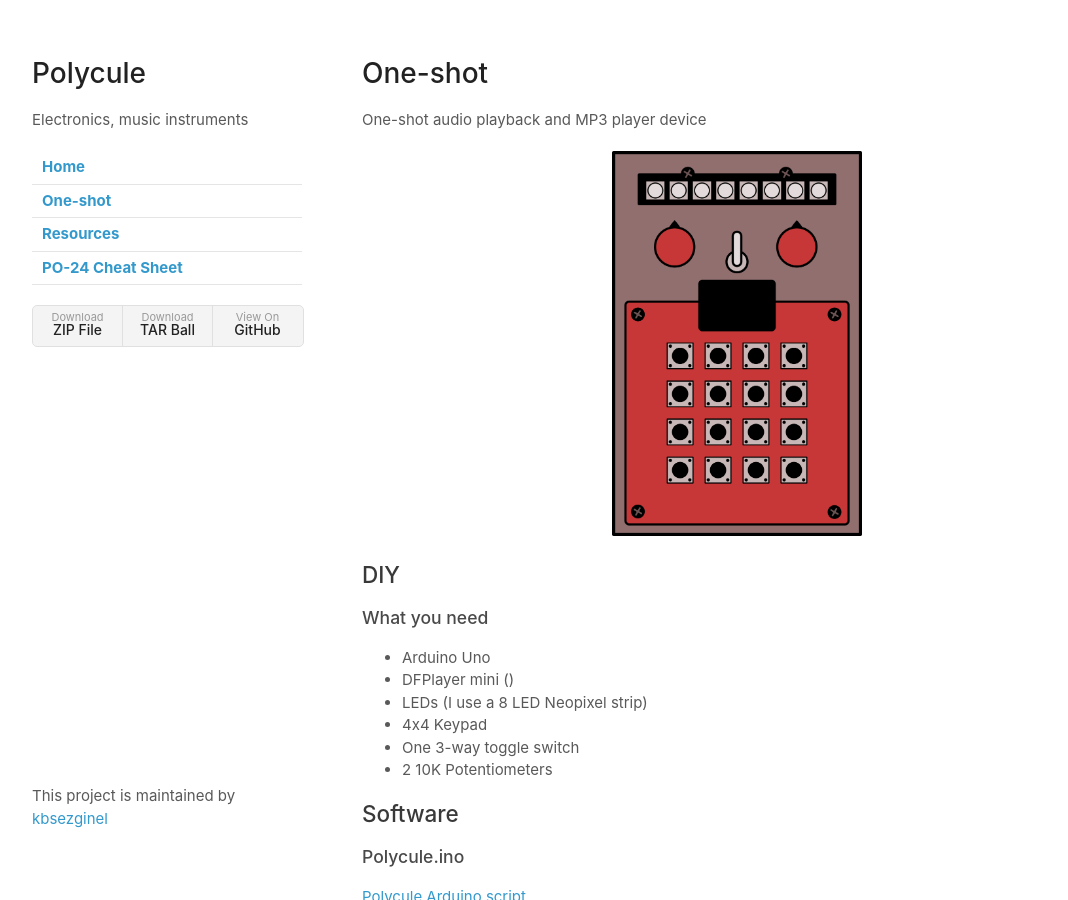
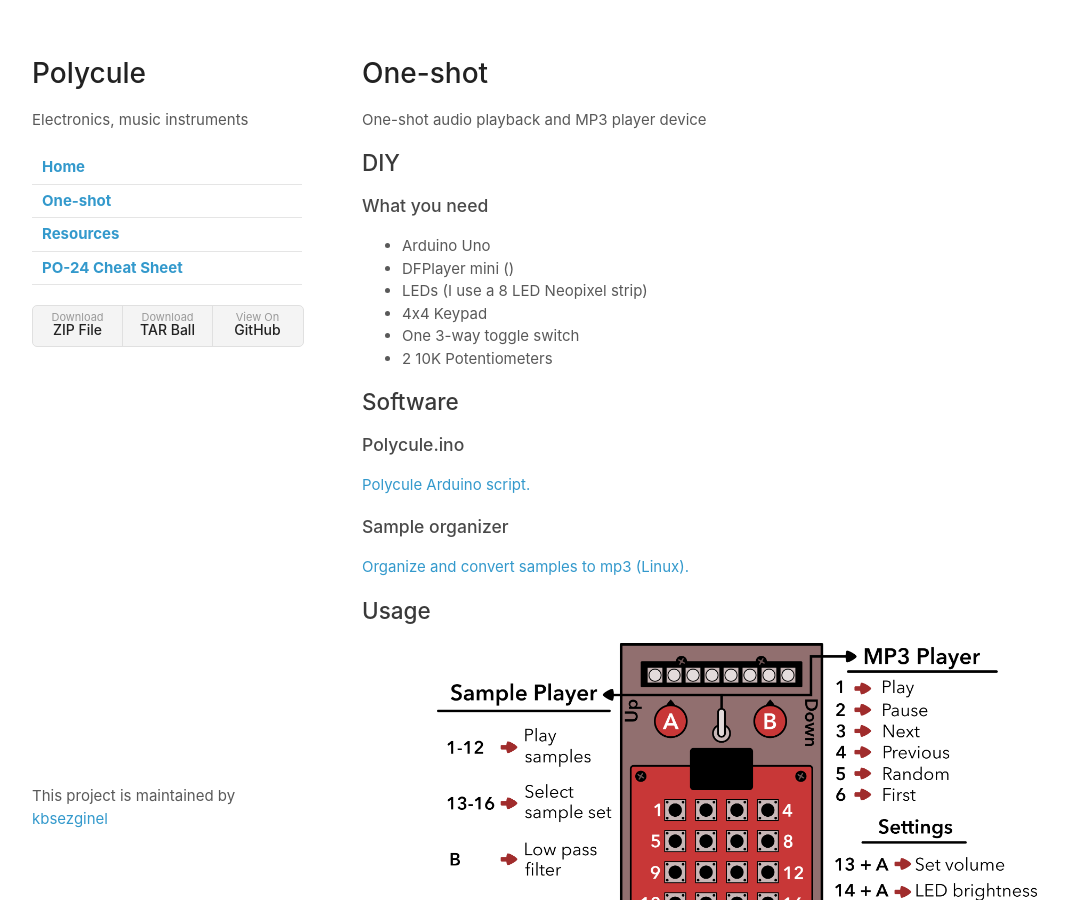
Before and after one commit to kbsezginel/polycule, a Jekyll site: the page built from one-shot.md, in a window 1280 px wide and 900 px high. Shown: the whole window, without its empty margins (68-1136 px from the left). Built offline with Jekyll 4.4.1, drawn with Linux system fonts in a browser that asks for light colours; our own code applies the rules of GitHub Pages for plain Markdown files.

Commit message:
Update one-shot page.

```diff
--- a/one-shot.md
+++ b/one-shot.md
@@ -1,7 +1,5 @@
 # One-shot
 One-shot audio playback and MP3 player device
-
-<p align="center"><img src="assets/img/polycule-one-shot-front.png" width="250"></p>
 
 ## DIY
 
@@ -23,7 +21,7 @@
 
 ## Usage
 
-<p align="center"><img src="assets/img/polycule-one-shot-cheatsheet.png" width="500"></p>
+<p align="center"><img src="assets/img/polycule-one-shot-cheatsheet.png" width="600"></p>
 
 One-shot has two modes:
 - Sample player
```
